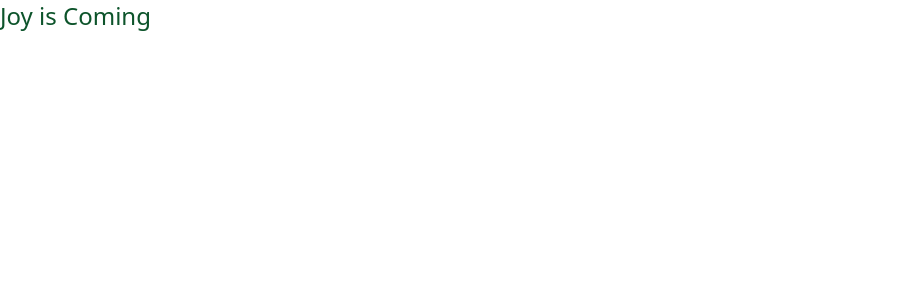
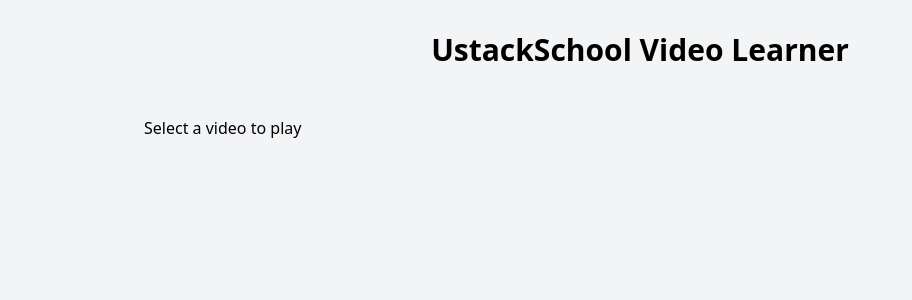
Before and after one commit to Sochuks/ustackschool-video, a React (Vite) app: page / in a window 1280 px wide. Shown: the top 300 px of the page, without its empty margins (0-912 px from the left). Built offline with nearby package versions, Linux system fonts and the light colour scheme.

Commit message:
Added VideoPlayer Components

```diff
--- a/src/App.tsx
+++ b/src/App.tsx
@@ -1,9 +1,33 @@
+import { useSelector, useDispatch } from 'react-redux';
+// import { setCurrentVideo } from './store/slices/VideoSlice';
+import VideoPlayer from './components/VideoPlayer';
+import type { RootState, AppDispatch } from './store';
 
 function App() {
 
+  const dispatch = useDispatch();
+  const currentVideoID = useSelector((state: RootState) => state.videos.currentVideoID )
+
+  const selectedVideo = useSelector((state: RootState) =>
+    state.videos.allVideos.find((video) => video.id === currentVideoID)
+  );
+
+  const videoId = selectedVideo
+  ? selectedVideo.url.match(/v=([^&]+)/)?.[1] || selectedVideo.url.split('/').pop() || null
+  : null;
   return (
     <>
-     <h2 className='text-2xl text-green-900'>Joy is Coming</h2>
+      {/* Body Container */}
+      <div className='min-h-screen bg-gray-100 flex flex-col items-center py-8'>
+        <header className="mb-8">
+          <h1 className="text-3xl font-bold text-edtech-blue">
+            UstackSchool Video Learner
+          </h1>
+        </header>
+        <main className='w-full max-w-5xl space-y-8'>
+          <VideoPlayer videoID={videoId} />
+        </main>
+      </div>
     </>
   )
 }
--- /dev/null
+++ b/src/components/VideoPlayer.tsx
@@ -0,0 +1,42 @@
+import YouTube from "react-youtube";
+
+interface VideoPlayerProps {
+    videoID: string | null;
+}
+
+const VideoPlayer: React.FC<VideoPlayerProps> = ({videoID}) => {
+
+    // react-youtube player options
+    const options = {
+        height: '390',
+        width: '100%',
+        playerVars: {
+            autoplay: 0,
+        },
+    };
+
+    const onReady = (event: {target:any})=>{
+        console.log('Video Player is Ready!');
+    };
+
+    if (!videoID){
+        return(
+            <div className="text-black p-4">
+                <p>Select a video to play</p>
+            </div>
+        );
+    }
+
+    return (
+    <div className="w-full max-w-4xl mx-auto">
+      <YouTube
+        videoId={videoID}
+        opts={options}
+        onReady={onReady}
+        className="aspect-video" // Maintain 16:9 ratio
+      />
+    </div>
+  );
+}
+
+export default VideoPlayer;
--- a/src/store/slices/videoSlice.ts
+++ b/src/store/slices/videoSlice.ts
@@ -23,7 +23,7 @@
             state.allVideos.push(newVideo);
         },
         deleteVideo: (state, action: PayloadAction<string>) =>{
-            state.allVideos.filter(video => video.id !== action.payload);
+           state.allVideos = state.allVideos.filter(video => video.id !== action.payload);
             if(state.currentVideoID === action.payload){
                 state.currentVideoID = null;
             }
```
